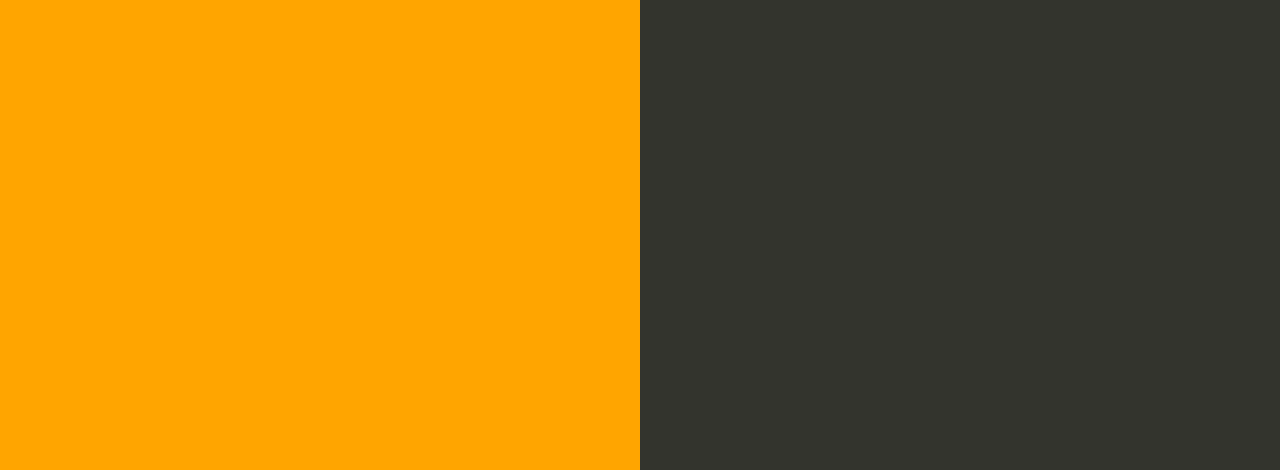
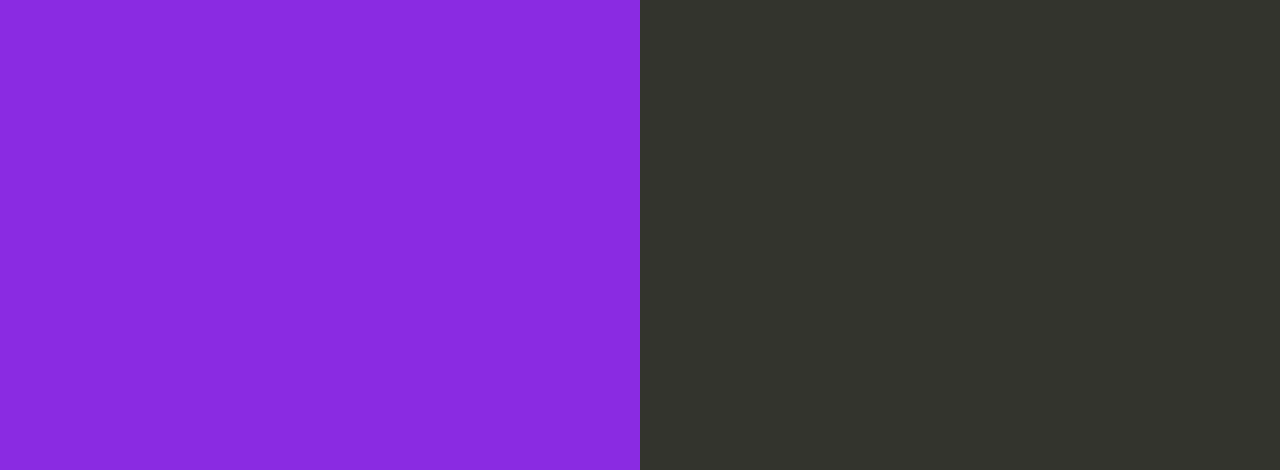
Before and after one commit to rhnarora84/remoterepo, a website: page index.html in a window 1280 px wide. Shown: the part 330-800 px from the top of the page. Drawn offline with Linux system fonts and the light colour scheme.

Commit message:
changing bg color to blueviolet

```diff
--- a/index.html
+++ b/index.html
@@ -35,7 +35,7 @@
 
         text-align: right;
         padding-top: 11em;
-        background-color: orange;
+        background-color: blueviolet;
 
       }
       .textColumn p {
```
